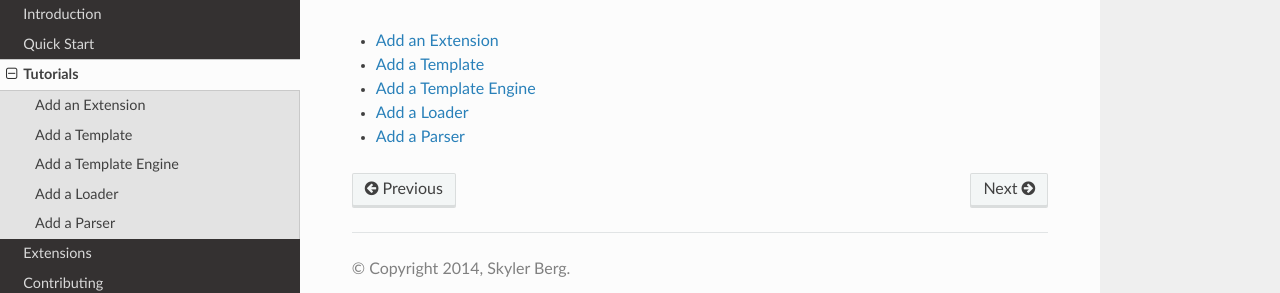
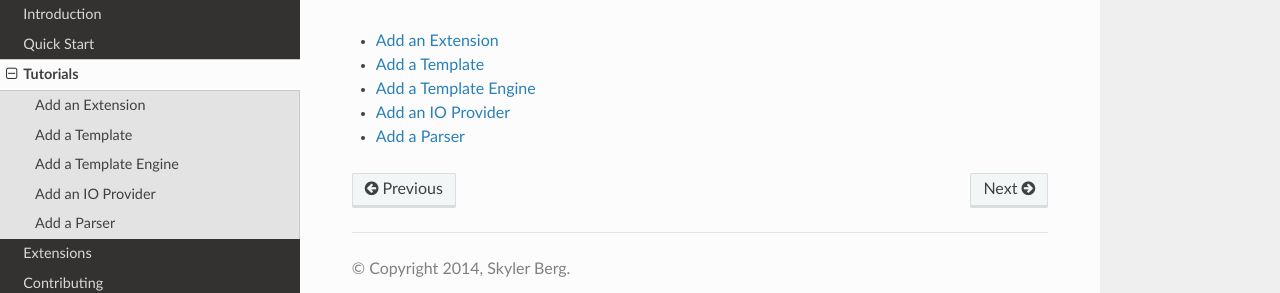
Before and after one commit to skylerberg/resu, a Sphinx documentation site: the page built from doc/pages/tutorials.rst, in a window 1280 px wide. Shown: the part 131-424 px from the top of the page. Built offline with Sphinx 7.4.7 and the Read the Docs theme 2.0.0, drawn with Linux system fonts in a browser that asks for light colours.

```diff
--- a/doc/pages/tutorials.rst
+++ b/doc/pages/tutorials.rst
@@ -8,5 +8,5 @@
    tutorials/extension.rst
    tutorials/template.rst
    tutorials/template_engine.rst
-   tutorials/loader.rst
+   tutorials/io.rst
    tutorials/parser.rst
--- /dev/null
+++ b/doc/pages/tutorials/io.rst
@@ -0,0 +1,4 @@
+.. _tutorials_io:
+
+Add an IO Provider
+==================
--- a/doc/pages/tutorials/loader.rst
+++ /dev/null
@@ -1,2 +0,0 @@
-Add a Loader
-============
```
Also changed, not shown: 1 other file.
